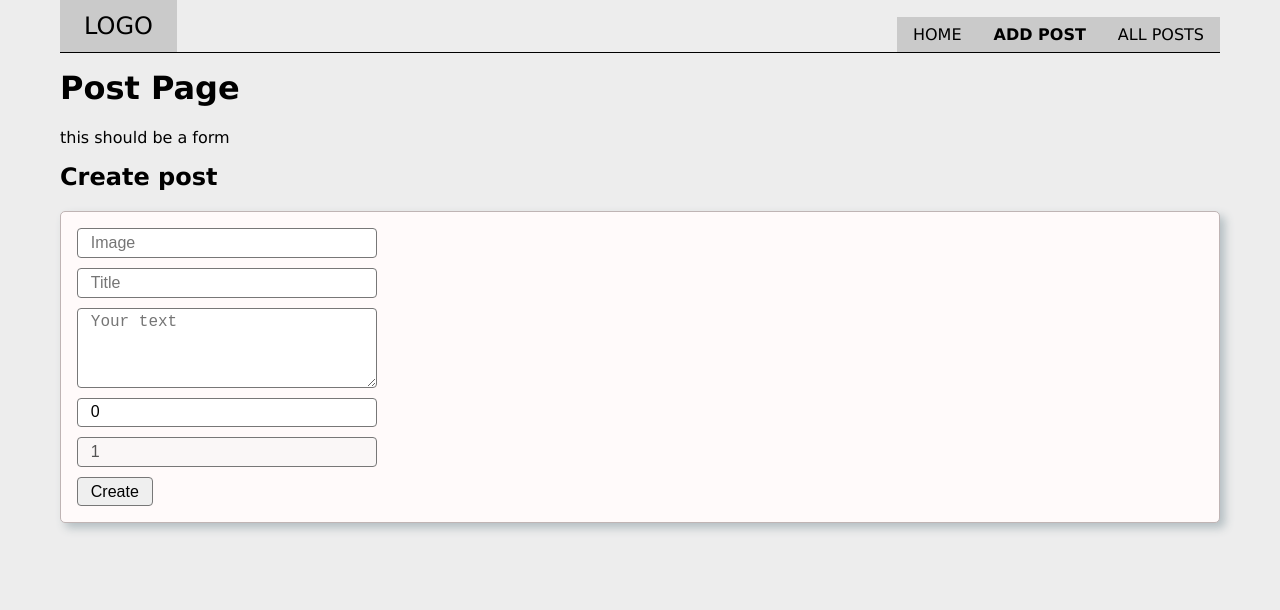
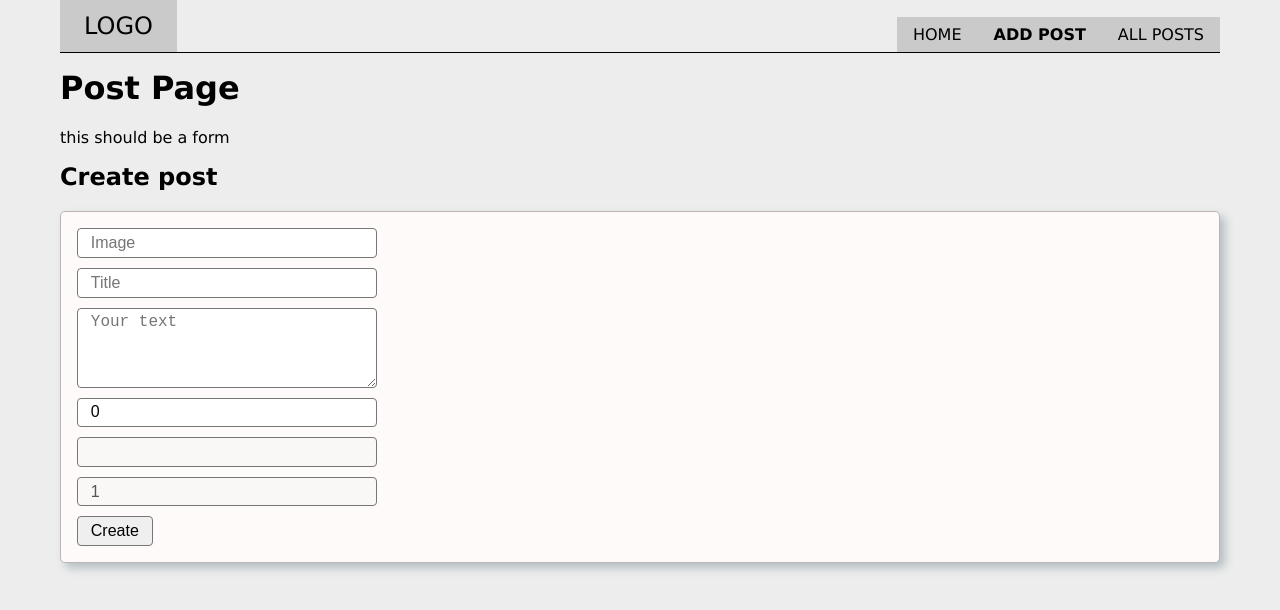
Before and after one commit to urtesala/14_react_formik_posts_be, a React (Vite) app: page /add-post in a window 1280 px wide. Shown: the top 610 px of the page. Built offline with nearby package versions, Linux system fonts and the light colour scheme.

Commit message:
single post generating tags

```diff
--- a/src/components/AddPostForm.jsx
+++ b/src/components/AddPostForm.jsx
@@ -47,11 +47,11 @@ function AddPostForm(props) {
     },
   });
   /*
-    reikalingi input
-    "image" text
-    "title" text
-    "body" textarea
-    "reactions" number 0
+   ^ reikalingi input
+   ^ "image" text
+   ^ "title" text
+    ^"body" textarea
+   ^ "reactions" number 0
     */
   //   console.log('formik.values ===', formik.values);
   //   console.log('formik.errors ===', formik.errors);
@@ -119,6 +119,22 @@ function AddPostForm(props) {
         )}
         <input
           className={
+            formik.touched.tags && formik.errors.tags
+              ? 'inputErrorField'
+              : ''
+          }
+          onChange={formik.handleChange}
+          onBlur={formik.handleBlur}
+          value={formik.values.tags}
+          type='number'
+          name='tags'
+          disabled
+        />
+        {formik.touched && formik.errors.userId && (
+          <p className='inputErroMsg'>{formik.errors.userId}</p>
+        )}
+        <input
+          className={
             formik.touched.userId && formik.errors.userId
               ? 'inputErrorField'
               : ''
--- a/src/components/SinglePost.jsx
+++ b/src/components/SinglePost.jsx
@@ -11,16 +11,18 @@ const dummyPost = {
 };
 function SinglePost(props) {
   const p = props.post;
-    const { image, title } = props.post;
+  // const { image, title } = props.post;
   return (
     <article className='singlePost card'>
-        <img src={image} alt='post image' />
-        <h3>{title}</h3>
-        <p className='singleBody'>post text</p>
-        <p className='reactions'>likes: 5</p>
+      {p.image && <img src={p.image} alt='post image' />}
+      {!p.image && <img src='https://placehold.co/400' alt='no image' />}
+      <h3>{p.title}</h3>
+      <p className='singleBody'>{p.body}</p>
+      <p className='reactions'>likes: {p.reactions}</p>
       <ul>
-          <li>front-end</li>
-          <li>web-development</li>
+        {p.tags.map((tag) => (
+          <li key={tag.id}>{tag}</li>
+        ))}
       </ul>
     </article>
   );
```
Lines whose indentation alone changed are shown as unchanged.
